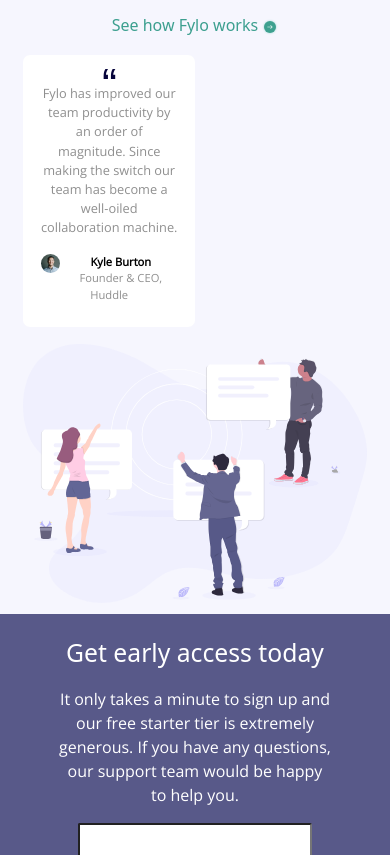
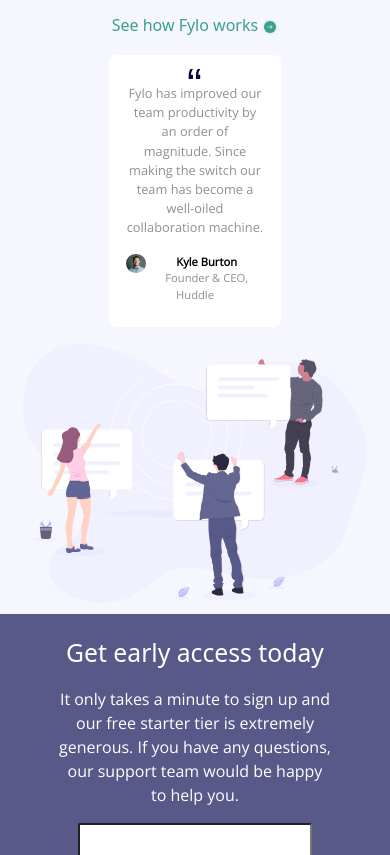
Before and after one commit to lol-99/fylo-landing-page-with-two-column-layout-master-NEW-FINAL, a plain HTML site: page index.html in a window 390 px wide. Shown: the part 1181-2036 px from the top of the page. Drawn offline with nearby package versions, Linux system fonts and the light colour scheme.

Commit message:
Update styles.css

```diff
--- a/styles.css
+++ b/styles.css
@@ -217,7 +217,7 @@ a {
     width: 80%;
   }
   .testimonial-box{
-    margin: 5% aut0;
+    margin: 5% auto;
   }
 
 }
```
